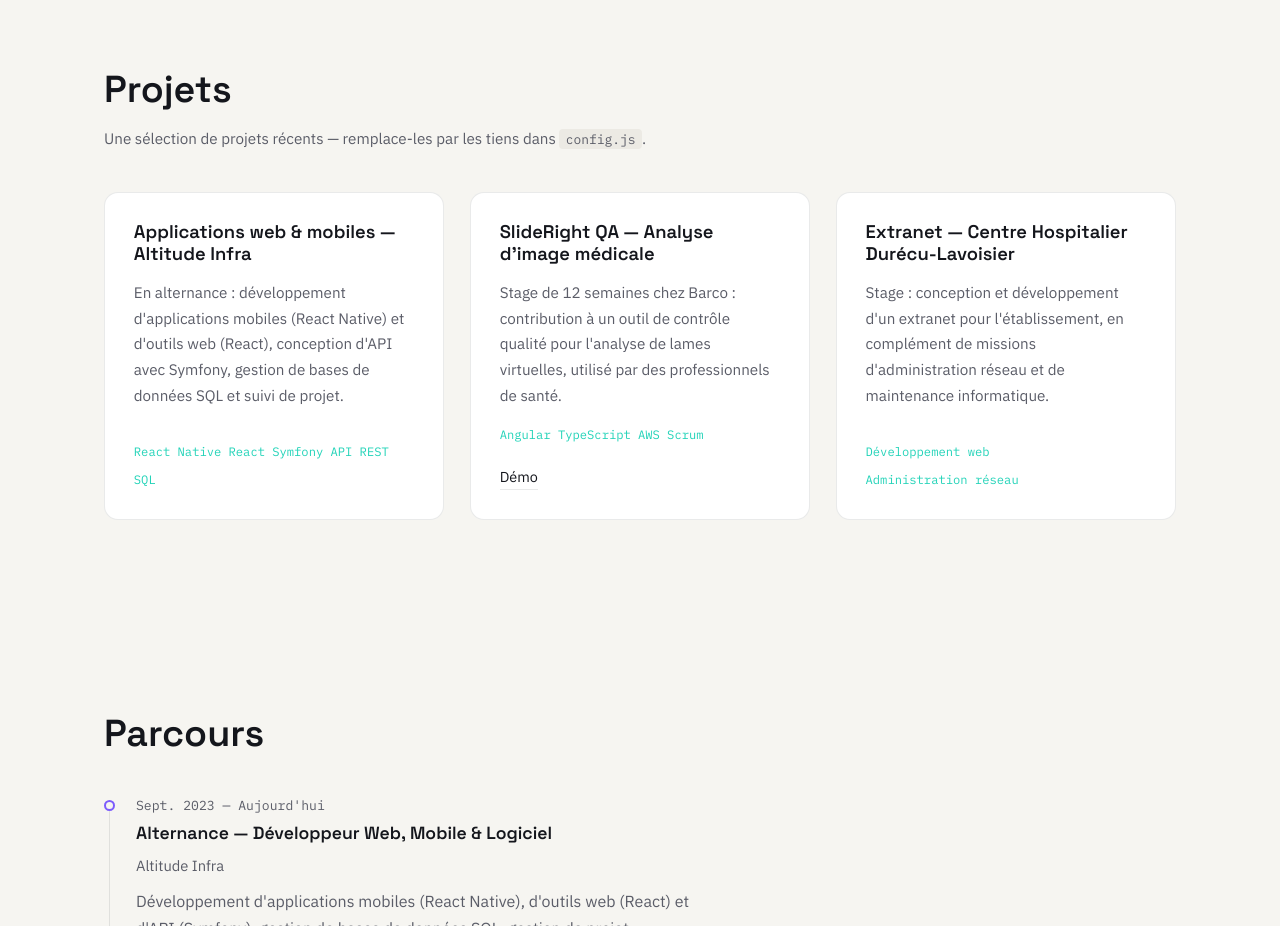
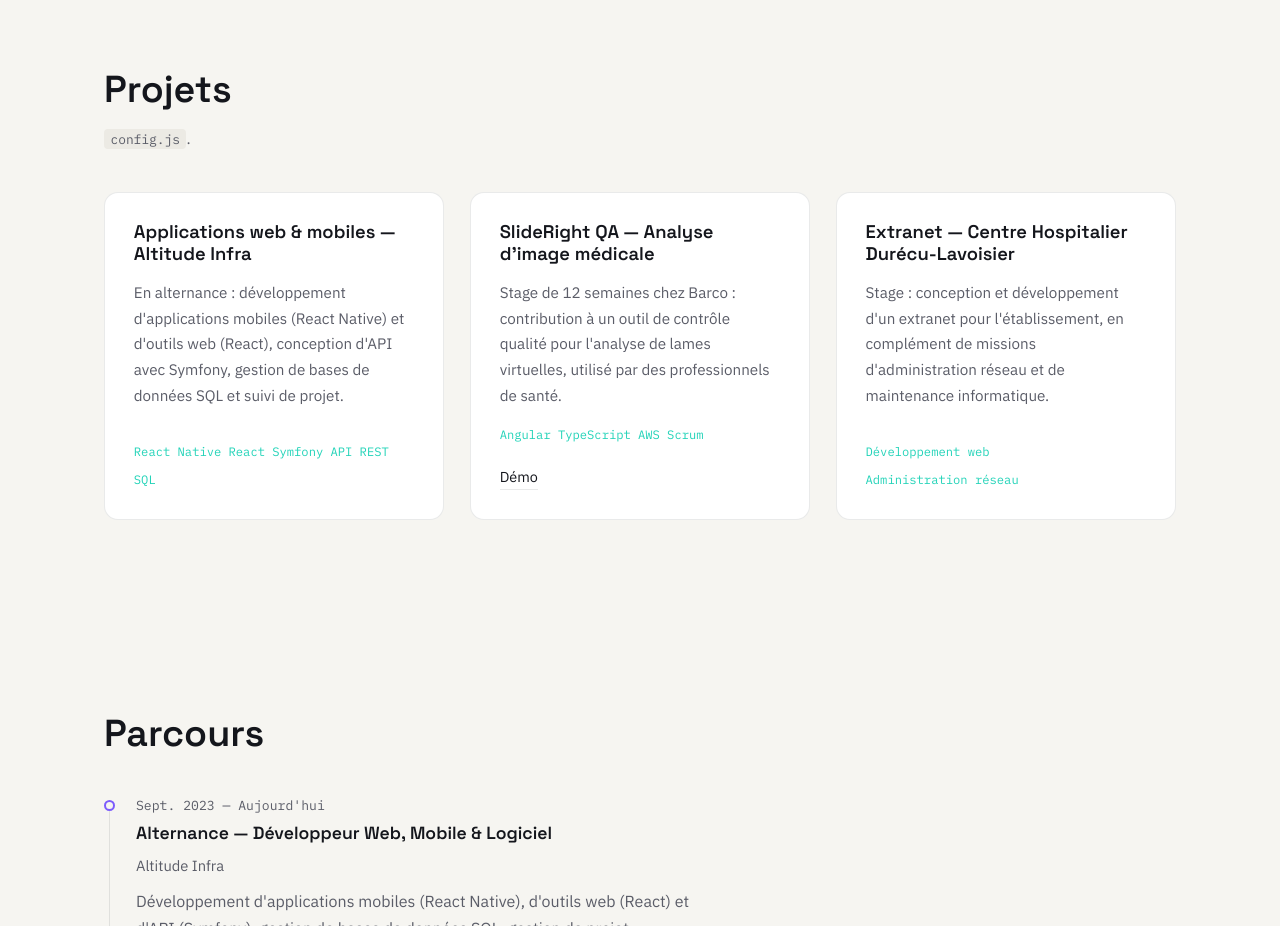
Before and after one commit to hugoDev42/hugoDev42.github.io, a plain HTML site: page index.html in a window 1280 px wide. Shown: the part 2420-3346 px from the top of the page. Drawn offline with Linux system fonts and the light colour scheme.

Commit message:
Modify project section note in index.html
Updated project section note to reference config.js.

```diff
--- a/index.html
+++ b/index.html
@@ -99,7 +99,7 @@
     <section id="projects" class="section">
       <div class="section-inner">
         <h2>Projets</h2>
-        <p class="section-note">Une sélection de projets récents — remplace-les par les tiens dans <code>config.js</code>.</p>
+        <p class="section-note"><code>config.js</code>.</p>
         <div class="projects-grid" id="projectsGrid"></div>
       </div>
     </section>
```
